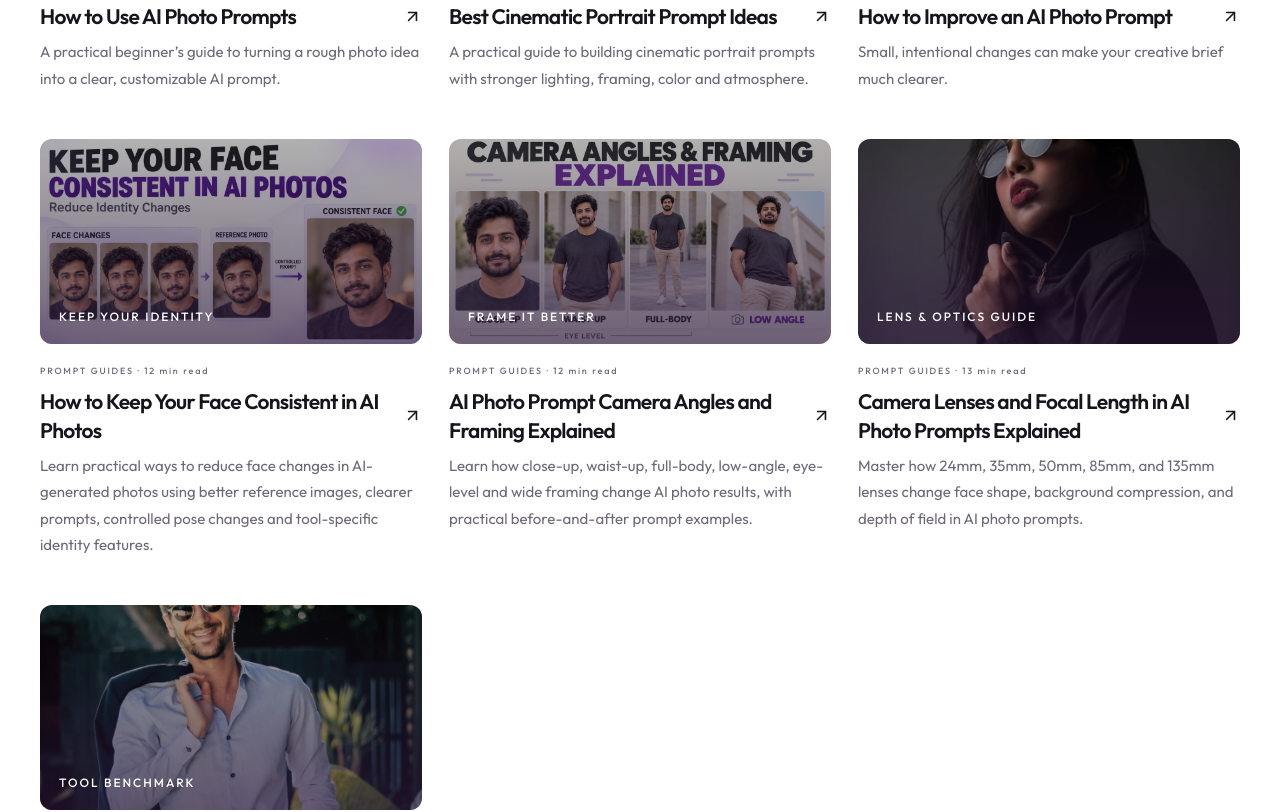
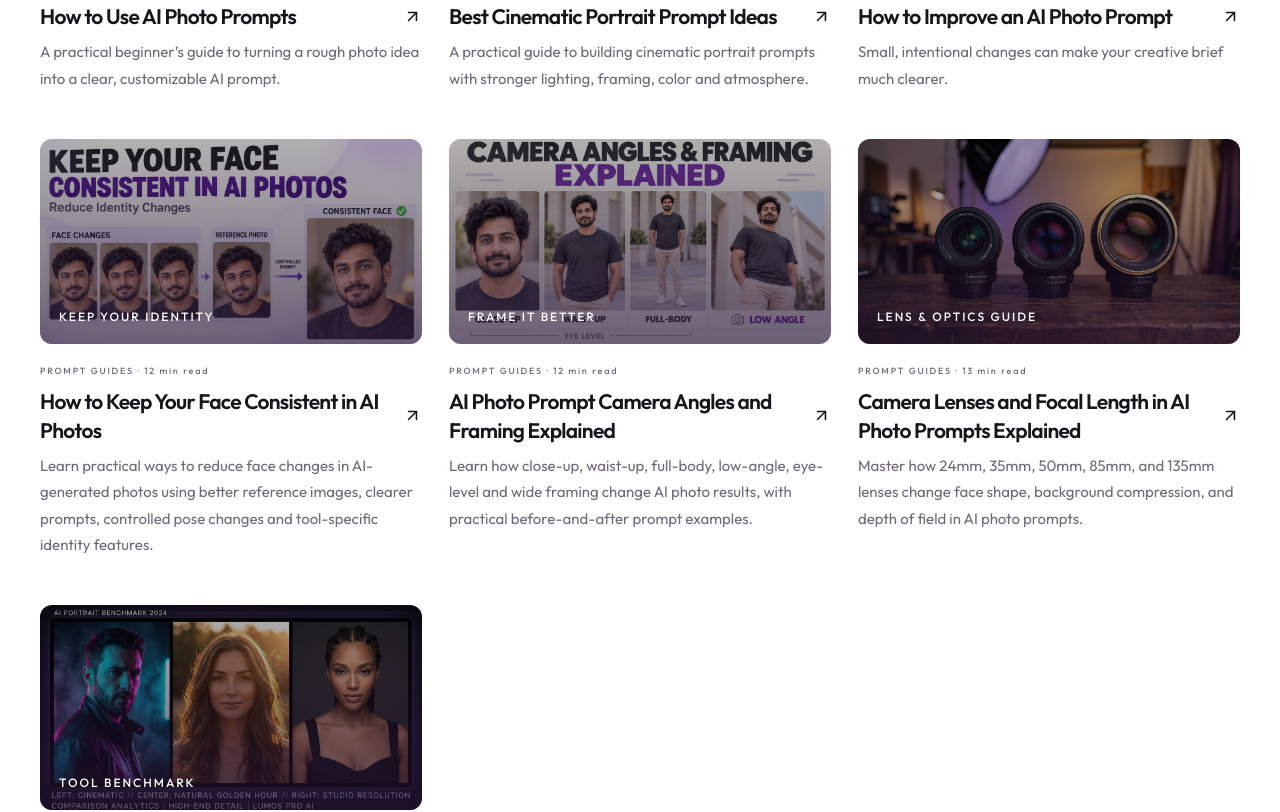
Before and after one commit to DashrathDev/promptkingai, a Next.js app: page /blog in a window 1280 px wide. Shown: the part 580-1392 px from the top of the page. Built offline with nearby package versions, Linux system fonts and the light colour scheme; no server answers.

Commit message:
feat(blog): Add high-resolution AI generated custom 16:9 thumbnails for focal length and model benchmark guides

```diff
--- a/data/ai-portrait-generator-comparison-guide.js
+++ b/data/ai-portrait-generator-comparison-guide.js
@@ -3,7 +3,7 @@ export const aiPortraitGeneratorComparisonGuide = {
   title: "Midjourney v6 vs Google Gemini (Imagen 3) vs Flux.1: The Ultimate AI Portrait Comparison",
   description:
     "An in-depth, hands-on benchmark comparing Midjourney v6, Google Gemini Imagen 3, and Flux.1 for realistic human portraits, skin texture, Indian ethnic wear, and lighting.",
-  image: "/images/city.webp",
+  image: "/images/midjourney-v6-vs-gemini-imagen-3-vs-flux-portrait-comparison.jpg",
   label: "TOOL BENCHMARK",
   readTime: "15 min read",
   intro: [
--- a/data/focal-length-lens-guide.js
+++ b/data/focal-length-lens-guide.js
@@ -3,7 +3,7 @@ export const focalLengthLensGuide = {
   title: "Camera Lenses and Focal Length in AI Photo Prompts Explained",
   description:
     "Master how 24mm, 35mm, 50mm, 85mm, and 135mm lenses change face shape, background compression, and depth of field in AI photo prompts.",
-  image: "/images/moody.webp",
+  image: "/images/camera-lenses-focal-length-ai-photo-prompts.jpg",
   label: "LENS & OPTICS GUIDE",
   readTime: "13 min read",
   intro: [
```
Also changed, not shown: public/images/camera-lenses-focal-length-ai-photo-prompts.jpg (added), public/images/midjourney-v6-vs-gemini-imagen-3-vs-flux-portrait-comparison.jpg (added).
